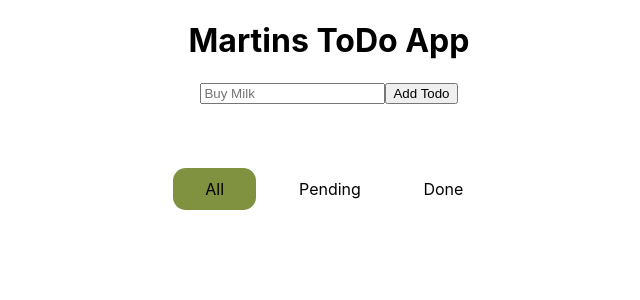
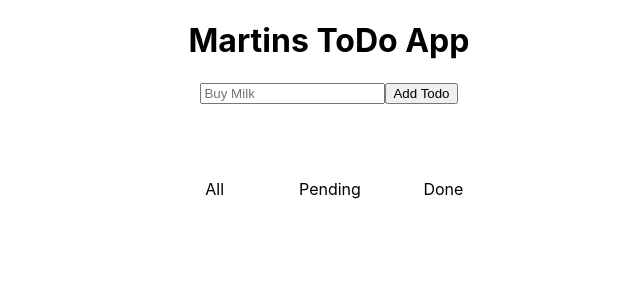
Before and after one commit to mpagels/react-todo-app-walkthrough, a React (Create React App) app: page / in a window 1280 px wide. Shown: the top 300 px of the page, without its empty margins (311-951 px from the left). Built offline with nearby package versions, Linux system fonts and the light colour scheme.

Commit message:
Change "all" filter to "All"
- first character to upperCase

```diff
--- a/src/App.js
+++ b/src/App.js
@@ -6,7 +6,7 @@ import StatusFilter from "./components/StatusFilter";
 
 function App() {
   const [listOfToDos, setListOfToDos] = useState([]);
-  const [filter, setFilter] = useState("all");
+  const [filter, setFilter] = useState("All");
 
   function addNewTodo(newTodo) {
     const copyOfListOfTodos = [...listOfToDos];
--- a/src/components/ToDoList.js
+++ b/src/components/ToDoList.js
@@ -11,7 +11,7 @@ export default function ToDoList({
     <ul>
       {todos
         .filter((todo) => {
-          if (filter === "all") {
+          if (filter === "All") {
             return true;
           } else {
             return todo.status === filter;
```
